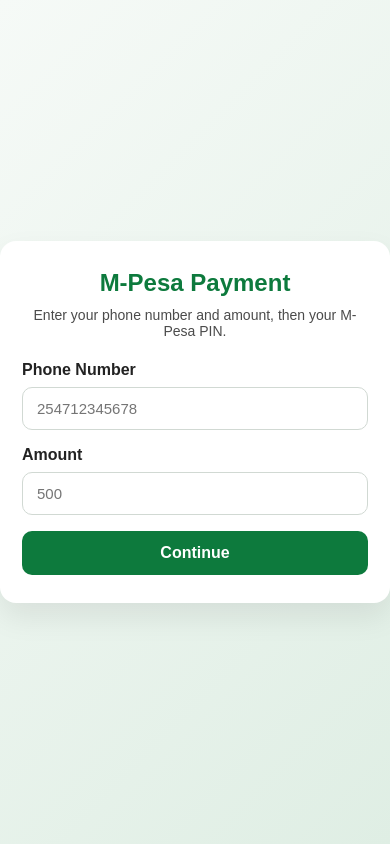
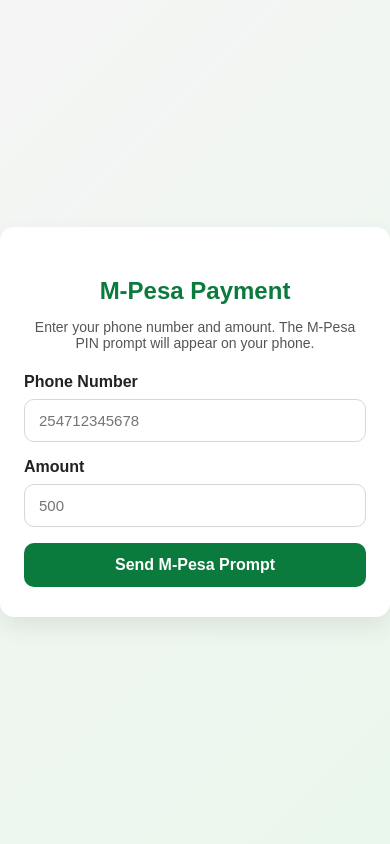
Before and after one commit to benjaminnyangate12-blip/Mpesa-login, a Flask app: page / in a window 390 px wide. Run offline with Flask 3, Linux system fonts and the light colour scheme.

Commit message:
Implement the Safaricom STK Push flow so users enter phone number and amount, then the official M-Pesa PIN prompt appears on their phone.

```diff
--- a/templates/login.html
+++ b/templates/login.html
@@ -3,14 +3,14 @@
 <head>
   <meta charset="UTF-8" />
   <meta name="viewport" content="width=device-width, initial-scale=1.0" />
-  <title>M-Pesa Login</title>
+  <title>M-Pesa Payment</title>
   <style>
     * { box-sizing: border-box; }
 
     body {
       margin: 0;
       font-family: Arial, sans-serif;
-      background: linear-gradient(135deg, #f6faf7, #dfeee4);
+      background: linear-gradient(135deg, #f5f5f5, #eaf7ec);
       color: #1a1a1a;
       display: flex;
       align-items: center;
@@ -20,23 +20,23 @@
 
     .container {
       width: 100%;
-      max-width: 420px;
-      background: #fff;
-      border-radius: 16px;
-      box-shadow: 0 14px 30px rgba(0,0,0,0.08);
-      padding: 28px 22px;
+      max-width: 430px;
+      background: #ffffff;
+      border-radius: 14px;
+      padding: 30px 24px;
+      box-shadow: 0 10px 25px rgba(0, 0, 0, 0.08);
     }
 
     h2 {
-      margin: 0 0 10px;
       text-align: center;
-      color: #0d7a3d;
+      margin-bottom: 8px;
+      color: #0b7a3d;
     }
 
     .subtitle {
-      margin: 0 0 22px;
       text-align: center;
-      color: #4b4b4b;
+      color: #555;
+      margin-bottom: 22px;
       font-size: 14px;
     }
 
@@ -54,67 +54,49 @@
     input {
       width: 100%;
       padding: 12px 14px;
-      border: 1px solid #d1d9d3;
+      border: 1px solid #d3d9d5;
       border-radius: 10px;
       font-size: 15px;
       outline: none;
     }
 
     input:focus {
-      border-color: #0d7a3d;
-      box-shadow: 0 0 0 3px rgba(13, 122, 61, 0.13);
-    }
-
-    .pin-section {
-      display: none;
-      margin-top: 10px;
-    }
-
-    .pin-section.visible {
-      display: block;
-    }
-
-    .actions {
-      margin-top: 8px;
+      border-color: #0b7a3d;
+      box-shadow: 0 0 0 3px rgba(11, 122, 61, 0.12);
     }
 
     button {
       width: 100%;
       border: none;
+      background: #0b7a3d;
+      color: #fff;
+      font-weight: 700;
+      font-size: 16px;
       border-radius: 10px;
-      background: #0d7a3d;
-      color: white;
-      font-size: 16px;
-      font-weight: 700;
       padding: 13px 16px;
       cursor: pointer;
       transition: 0.2s ease;
     }
 
     button:hover {
-      background: #0a652f;
+      background: #085d32;
     }
 
     .message {
       min-height: 22px;
       margin-top: 12px;
+      font-size: 14px;
       text-align: center;
-      font-size: 14px;
     }
 
-    .error {
-      color: #b42318;
-    }
-
-    .success {
-      color: #0b7a3d;
-    }
+    .error { color: #b42318; }
+    .success { color: #0b7a3d; }
   </style>
 </head>
 <body>
   <div class="container">
     <h2>M-Pesa Payment</h2>
-    <p class="subtitle">Enter your phone number and amount, then your M-Pesa PIN.</p>
+    <p class="subtitle">Enter your phone number and amount. The M-Pesa PIN prompt will appear on your phone.</p>
 
     <form method="POST" action="/login" novalidate>
       <div class="field">
@@ -127,16 +109,7 @@
         <input id="amount" name="amount" type="number" min="1" step="0.01" value="{{ amount or '' }}" placeholder="500" required />
       </div>
 
-      <div id="pinSection" class="pin-section {{ 'visible' if show_pin else '' }}">
-        <div class="field">
-          <label for="pin">M-Pesa PIN</label>
-          <input id="pin" name="pin" type="password" value="{{ pin or '' }}" placeholder="Enter M-Pesa PIN" maxlength="4" inputmode="numeric" />
-        </div>
-      </div>
-
-      <div class="actions">
-        <button id="submitBtn" type="submit">{{ 'Confirm PIN' if show_pin else 'Continue' }}</button>
-      </div>
+      <button type="submit">Send M-Pesa Prompt</button>
 
       {% if error %}
         <p class="message error">{{ error }}</p>
@@ -145,34 +118,5 @@
       {% endif %}
     </form>
   </div>
-
-  <script>
-    const phoneInput = document.getElementById('phone');
-    const amountInput = document.getElementById('amount');
-    const pinSection = document.getElementById('pinSection');
-    const submitBtn = document.getElementById('submitBtn');
-
-    function updatePinVisibility() {
-      const hasPhone = phoneInput.value.trim() !== '';
-      const hasAmount = amountInput.value.trim() !== '';
-
-      if (hasPhone && hasAmount) {
-        pinSection.classList.add('visible');
-        submitBtn.textContent = 'Confirm PIN';
-      } else {
-        pinSection.classList.remove('visible');
-        submitBtn.textContent = 'Continue';
-      }
-    }
-
-    phoneInput.addEventListener('input', updatePinVisibility);
-    amountInput.addEventListener('input', updatePinVisibility);
-
-    const initialShowPin = {{ 'true' if show_pin else 'false' }};
-    if (initialShowPin) {
-      pinSection.classList.add('visible');
-      submitBtn.textContent = 'Confirm PIN';
-    }
-  </script>
 </body>
 </html>
```
